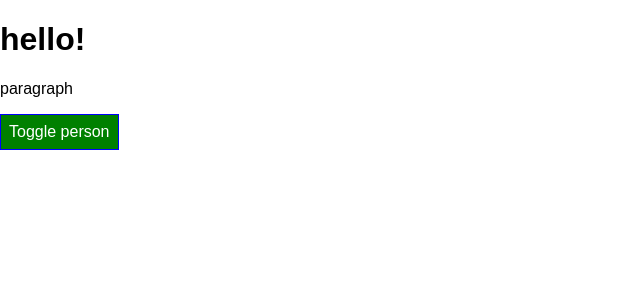
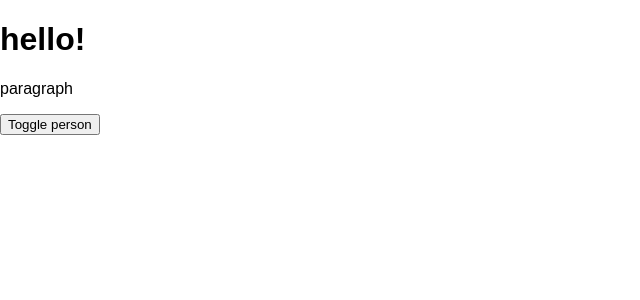
Before and after one commit to wyang36/React-Intro, a React app: page / in a window 1280 px wide. Shown: the top 300 px of the page, without its empty margins (0-640 px from the left). Built offline with nearby package versions, Linux system fonts and the light colour scheme.

Commit message:
course update
more modular css and error handling

```diff
--- a/src/App.css
+++ b/src/App.css
@@ -9,3 +9,26 @@
 .bold{
     font-weight:bold;
 }
+
+.App button {
+    border: 1px solid blue;
+    padding : 16px;
+    background-color: green;
+    font: inherit;
+    color: white;
+    cursor: pointer;
+}
+
+.App button:hover {
+    background-color: lightgreen;
+    color: black;
+}
+
+.App button.red {
+    background-color: red;
+}
+
+.App button.red:hover {
+    background-color: lightcoral;
+    color:black;
+}
--- a/src/App.js
+++ b/src/App.js
@@ -1,6 +1,8 @@
 import React, { Component } from 'react';
 import Classes from './App.css';
 import Person from './Person/Person';
+import ErrorBoundary from './ErrorBoundary/ErrorBoundary'
+
 
 class App extends Component {
     state = {
@@ -40,39 +42,29 @@ class App extends Component {
     }
 
     render() {
-        const style = {
-            backgroundColor: 'green',
-            color: 'white',
-            font: 'inherit',
-            border: '1px solid blue',
-            padding: '8px',
-            cursor: 'pointer'
-        }
 
         let persons = null;
+        let btnClass = '';
 
         if (this.state.showPersons) {
             persons = (
                 <div>
                     {
                         this.state.persons.map((person, index) => {
-                            return <Person
+                            return <ErrorBoundary
+                                key={person.id}>
+                                <Person
                                 click={() => this.deleteNameHandler(index)}
                                 name={person.name}
                                 age={person.age}
-                                key={person.id}
                                 changed={(event) => this.nameChangedHandler(event, index)}
-                            />;
+                            /></ErrorBoundary>;
                         })
                     }
                 </div>
             );
 
-            style.backgroundColor = 'red';
-            style[':hover'] = {
-                backgroundColor: 'pink',
-                color: 'black'
-            }
+            btnClass = Classes.red;
         }
 
         const classes = [];
@@ -86,7 +78,7 @@ class App extends Component {
             <div className={Classes.App}>
                 <h1>hello!</h1>
                 <p className={classes.join(' ')}>paragraph</p>
-                <button style={style} onClick={this.togglePersonsHandler}>Toggle person</button>
+                <button className={btnClass} onClick={this.togglePersonsHandler}>Toggle person</button>
                 {persons}
             </div>
         );
--- /dev/null
+++ b/src/ErrorBoundary/ErrorBoundary.js
@@ -0,0 +1,25 @@
+import React, { Component } from 'react';
+
+class ErrorBoundary extends Component {
+
+    state = {
+        hasError: false,
+        errorMessages: ''
+    }
+
+    componentDidCatch = (error, info) => {
+        this.setState({ hasError: true, errorMessages: error });
+    }
+
+    render() {
+
+        if (this.state.hasError) {
+            return <h1>{this.state.errorMessages}</h1>;
+        }
+        else {
+            return this.props.children;
+        }
+    }
+}
+
+export default ErrorBoundary;
--- a/src/Person/Person.css
+++ b/src/Person/Person.css
@@ -6,3 +6,9 @@
     padding: 10px;
     text-align: center;
 }
+
+@media (min-width: 500px) {
+    .Person {
+        width: 450px;
+    }
+}
```
